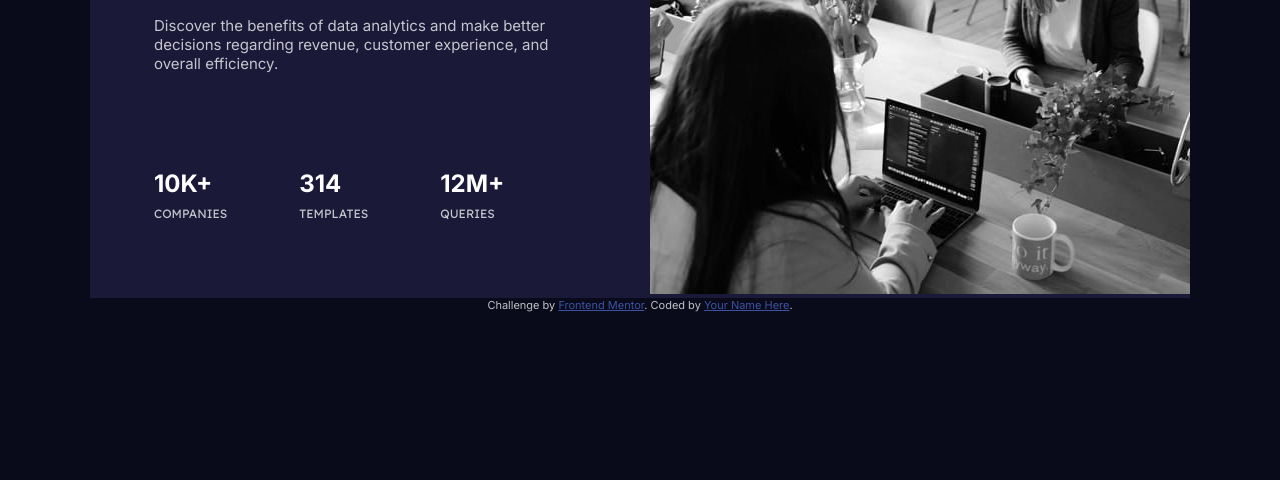
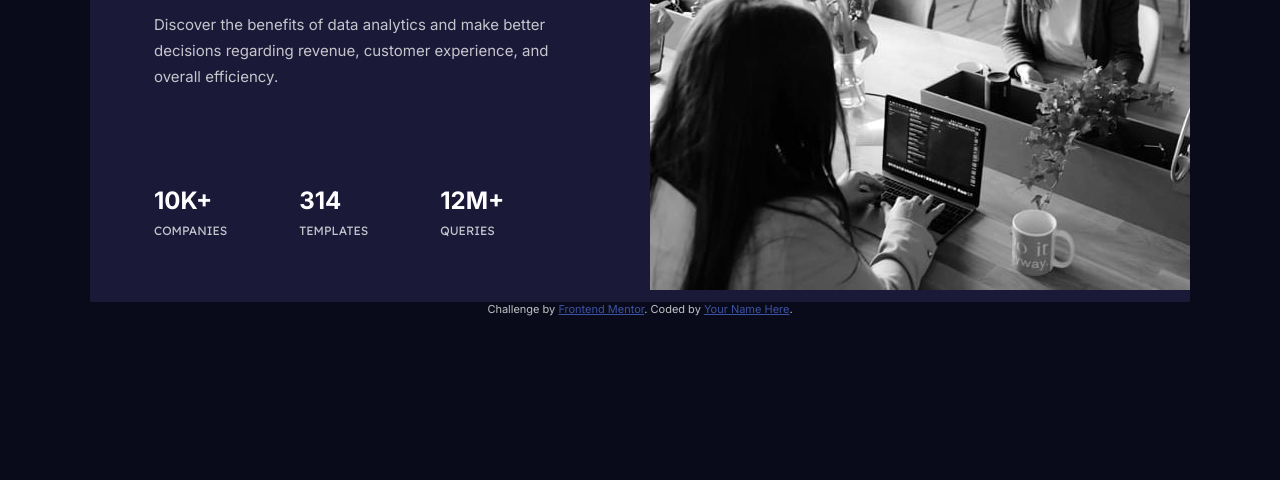
Before and after one commit to DylanMathews/StatsPreviewCardComponent, a plain HTML site: page index.html in a window 1280 px wide. Shown: the part 320-800 px from the top of the page. Drawn offline with Linux system fonts and the light colour scheme.

Commit message:
Increase line-height of card sub-text

```diff
--- a/style.css
+++ b/style.css
@@ -40,6 +40,10 @@ body {
     color: hsl(0, 0%, 100%);
 }
 
+.card > .content > .subtext {
+    line-height: 1.75;
+}
+
 .card > .content > .stats > li {
     display: flex;
     flex-direction: column;
```
